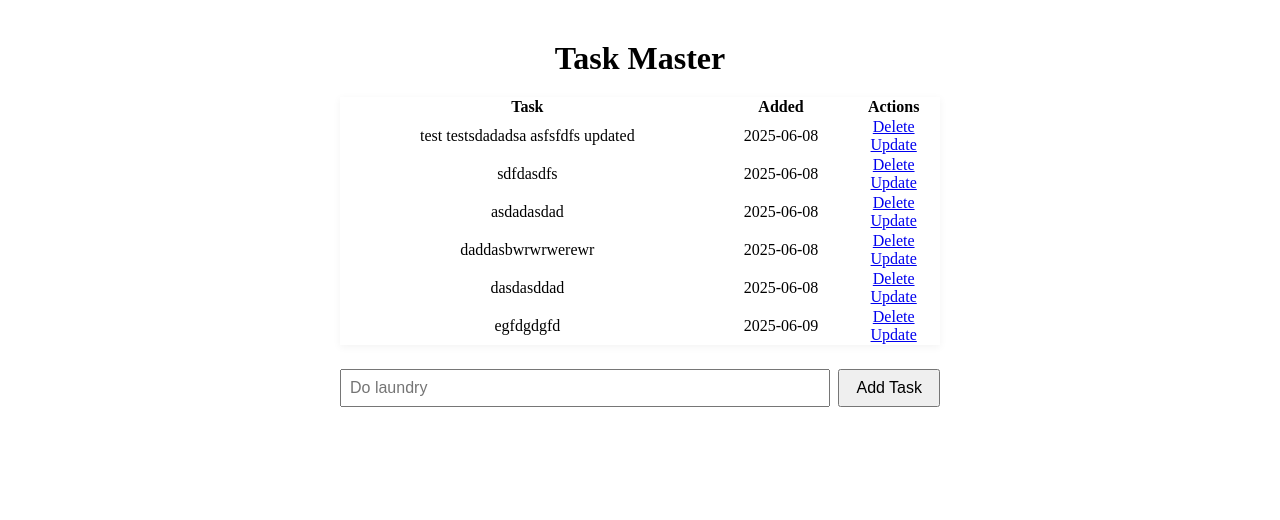
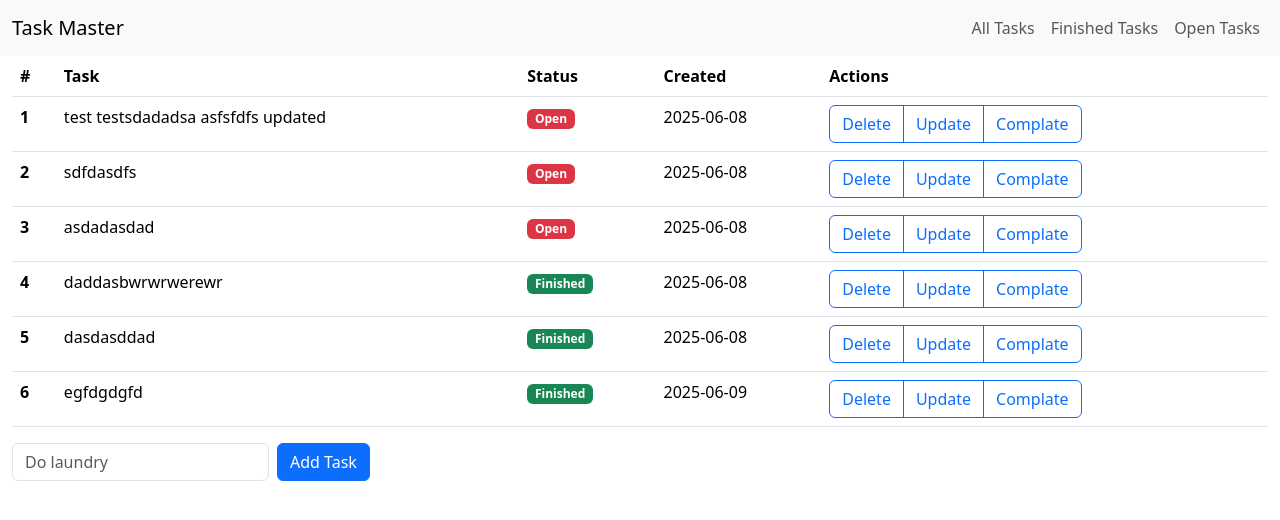
Before and after one commit to ltibor94/taskmaster-python-project, a Flask app: page / in a window 1280 px wide. Shown: the top 520 px of the page. Run offline with Flask 3, Linux system fonts and the light colour scheme; data comes from the database, SQL or seed files in the repository; both versions use the stored data as it was after the commit.

Commit message:
Adding Bootsrap design

```diff
--- a/controller/task_controller.py
+++ b/controller/task_controller.py
@@ -1,4 +1,5 @@
 from flask import Blueprint, redirect, render_template, request
+from dto.update_task_request_dto import UpdateTaskRequestDto
 from logger.logger import Logger
 from service.task_service import TaskService
 
@@ -19,7 +20,8 @@ def index():
             tasks = task_service.get_all_tasks()
             return render_template('index.html', tasks=tasks)
         except Exception as e:
-            return render_template('index.html')
+            return render_template('error.html',
+                            error_message = f'There was a problem retrieving tasks: {e}')
 
 @task_blueprint.route('/delete/<int:id>')
 def delete(id: int):
@@ -27,15 +29,23 @@ def delete(id: int):
         task_service.delete_task(id)
         return redirect('/')
     except:
-        return 'There was a problem deleting that task.'
+        return render_template('error.html',
+                            error_message = 'There was a problem deleting that task.')
 
 @task_blueprint.route('/update/<int:id>', methods=['GET', 'POST'])
 def update(id: int):
+    logger = Logger("TaskController").get_logger()
+    logger.info(f"Updating task with ID: {id}")
     if request.method == 'POST':
         try:
-            task_service.update_task(id, request.form['content'])
+            completed = request.form.get('completed') == 'on'
+            update_request = UpdateTaskRequestDto(request.form['content'], completed)
+            logger.info(f"Update request: {update_request}")
+            task_service.update_task(id, update_request)
             return redirect('/')
-        except:
-            return 'There was a problem updating that task.'
+        except Exception as e:
+            logger.error(f"Error updating task with ID {id}: {e}, request: {request.form}")
+            return render_template('error.html',
+                                   error_message = 'There was a problem updating that task.')
     else:
         return render_template('update.html', task=task_service.get_task(id))
--- a/service/task_service.py
+++ b/service/task_service.py
@@ -1,3 +1,4 @@
+from dto.update_task_request_dto import UpdateTaskRequestDto
 from logger.logger import Logger
 from model.task import Task
 from config import db
@@ -28,9 +29,11 @@ class TaskService:
         return None
 
     # Updates an existing task with new content
-    def update_task(self, task_id: int, content: str) -> Task:
+    def update_task(self, task_id: int, update_request: UpdateTaskRequestDto) -> Task:
+        self.LOGGER.info(f"Updating task with ID: {task_id} with content: {update_request.content} and completed status: {update_request.completed}")
         task = self.get_task(task_id)
-        task.content = content
+        task.content = update_request.content
+        task.completed = update_request.completed
         db.session.commit()
         return self.get_task(task_id)
 
--- a/static/css/main.css
+++ /dev/null
@@ -1,38 +0,0 @@
-.content {
-  width: 100%;
-  max-width: 600px;
-  margin: 40px auto 0 auto;
-  text-align: center;
-}
-
-table {
-  margin: 0 auto;
-  border-collapse: collapse;
-  width: 100%;
-  background: #fff;
-  box-shadow: 0 2px 8px rgba(0, 0, 0, 0.05);
-}
-
-form {
-  width: 100%;
-  margin: 24px auto 0 auto;
-  display: flex;
-  justify-content: center;
-  gap: 8px;
-}
-
-form input[type="text"] {
-  flex: 1;
-  padding: 8px;
-  font-size: 1rem;
-}
-
-form input[type="submit"] {
-  padding: 8px 16px;
-  font-size: 1rem;
-}
-
-h1 {
-  text-align: center;
-  margin-bottom: 20px;
-}
--- a/templates/base.html
+++ b/templates/base.html
@@ -1,12 +1,50 @@
 <!DOCTYPE html>
 <html lang="en">
-<head>
-    <meta charset="UTF-8">
-    <meta name="viewport" content="width=device-width, initial-scale=1.0">
-    <link rel="stylesheet" href="{{ url_for( 'static', filename='css/main.css') }}">
+  <head>
+    <meta charset="UTF-8" />
+    <meta name="viewport" content="width=device-width, initial-scale=1.0" />
+    <link
+      rel="stylesheet"
+      href="{{ url_for( 'static', filename='css/main.css') }}"
+    />
+    <link
+      href="https://cdn.jsdelivr.net/npm/bootstrap@5.3.6/dist/css/bootstrap.min.css"
+      rel="stylesheet"
+      integrity="sha384-4Q6Gf2aSP4eDXB8Miphtr37CMZZQ5oXLH2yaXMJ2w8e2ZtHTl7GptT4jmndRuHDT"
+      crossorigin="anonymous"
+    />
+    <script
+      src="https://cdn.jsdelivr.net/npm/bootstrap@5.3.6/dist/js/bootstrap.bundle.min.js"
+      integrity="sha384-j1CDi7MgGQ12Z7Qab0qlWQ/Qqz24Gc6BM0thvEMVjHnfYGF0rmFCozFSxQBxwHKO"
+      crossorigin="anonymous"
+    ></script>
     {% block head %}{% endblock %}
-</head>
-<body>
-    {% block body %}{% endblock %}
-</body>
+  </head>
+  <body>
+    {% block header %}
+    <nav class="navbar navbar-expand-lg bg-body-tertiary">
+      <div class="container-fluid">
+        <a class="navbar-brand" href="/">Task Master</a>
+        <button
+          class="navbar-toggler"
+          type="button"
+          data-bs-toggle="collapse"
+          data-bs-target="#navbarNavAltMarkup"
+          aria-controls="navbarNavAltMarkup"
+          aria-expanded="false"
+          aria-label="Toggle navigation"
+        >
+          <span class="navbar-toggler-icon"></span>
+        </button>
+        <div class="collapse navbar-collapse" id="navbarNavAltMarkup">
+          <div class="navbar-nav ms-auto">
+            <a class="nav-link" aria-current="page" href="#">All Tasks</a>
+            <a class="nav-link" href="#">Finished Tasks</a>
+            <a class="nav-link" href="#">Open Tasks</a>
+          </div>
+        </div>
+      </div>
+    </nav>
+    {% endblock %} {% block body %} {% endblock %}
+  </body>
 </html>
--- a/templates/index.html
+++ b/templates/index.html
@@ -1,31 +1,70 @@
 {% extends 'base.html' %} {% block head %}
 <title>Task Master</title>
 {% endblock %} {% block body %}
-<div class="content">
-  <h1>Task Master</h1>
 
-  <table>
+<div class="container-fluid">
+  <div class="row">
+    <div class="col">
+      <table class="table">
+        <thead>
           <tr>
-      <th>Task</th>
-      <th>Added</th>
-      <th>Actions</th>
+            <th scope="col">#</th>
+            <th scope="col">Task</th>
+            <th scope="col">Status</th>
+            <th scope="col">Created</th>
+            <th scope="col">Actions</th>
           </tr>
+        </thead>
+        <tbody>
           {% for task in tasks %}
           <tr>
+            <th scope="row" id="index">{{ loop.index }}</th>
             <td>{{ task.content }}</td>
+            <td>
+              {% if task.completed %}
+              <span class="badge bg-success">Finished</span>
+              {% else %}
+              <span class="badge bg-danger">Open</span>
+              {% endif %}
+            </td>
+
             <td>{{ task.date_created.date() }}</td>
             <td>
-        <a href="/delete/{{task.id}}">Delete</a>
-        <br />
-        <a href="/update/{{task.id}}">Update</a>
+              <div class="btn-group">
+                <a href="/delete/{{task.id}}" class="btn btn-outline-primary"
+                  >Delete</a
+                >
+                <a href="/update/{{task.id}}" class="btn btn-outline-primary"
+                  >Update</a
+                >
+                <a href="#" class="btn btn-outline-primary">Complate</a>
+              </div>
             </td>
           </tr>
           {% endfor %}
+        </tbody>
       </table>
+    </div>
+  </div>
 
-  <form action="/" method="POST">
-    <input type="text" name="content" id="content" placeholder="Do laundry" />
-    <input type="submit" value="Add Task" />
+  <div class="row">
+    <div class="col">
+      <form class="row g-2" action="/" method="POST">
+        <div class="col-auto">
+          <label for="content" class="visually-hidden">Task</label>
+          <input
+            class="col-auto form-control"
+            type="text"
+            name="content"
+            id="content"
+            placeholder="Do laundry"
+          />
+        </div>
+        <div class="col-auto">
+          <input class="btn btn-primary mb-3" type="submit" value="Add Task" />
+        </div>
       </form>
     </div>
+  </div>
+</div>
 {% endblock %}
```
Also changed, not shown: dto/update_task_request_dto.py (added, +8 -0 lines), static/style.css (deleted, +0 -37 lines), templates/error.html (added, +14 -0 lines), templates/update.html (+33 -5 lines), instance/task_master.db, routes/__init__.py (deleted), routes/blueprint.py (deleted). Lines whose indentation alone changed are shown as unchanged.
